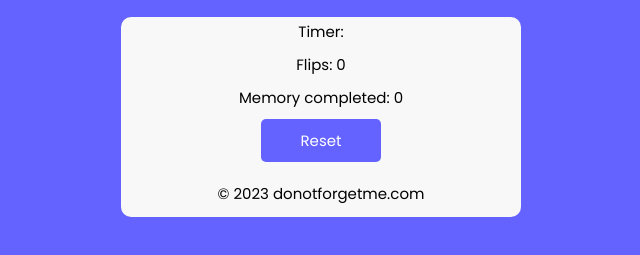
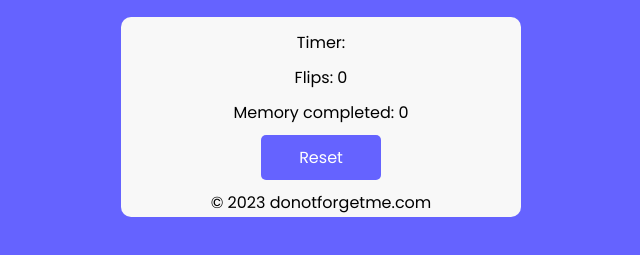
Before and after one commit to PerryPerrz/DoNotForgetMe, a plain HTML site: page index.html in a window 1280 px wide. Shown: the part 493-748 px from the top of the page, without its empty margins (319-959 px from the left). Drawn offline with Linux system fonts and the light colour scheme.

Commit message:
Update Front

```diff
--- a/style.css
+++ b/style.css
@@ -148,17 +148,17 @@ body {
     flex-direction: column;
     text-align: center;
     justify-content: center;
-    font-size: 15px;
 }
 
 .info p {
-    font-size: 15px;
-    margin-bottom: 10px;
+    font-size: 16px;
+    margin-top: 10px;
 }
 
 .buttons {
     display: flex;
     justify-content: center;
+    margin-top: 10px;
 }
 
 .buttons .reset {
@@ -168,7 +168,7 @@ body {
     color: #fff;
     outline: none;
     padding: 10px 0;
-    font-size: 15px;
+    font-size: 16px;
     background-color: #6563ff;
     border-radius: 5px;
     transition: all 0.3s ease;
@@ -179,7 +179,6 @@ body {
 }
 
 .footer {
-    margin-top: 20px;
     font-size: 15px;
     text-align: center;
     color: #000;
```
